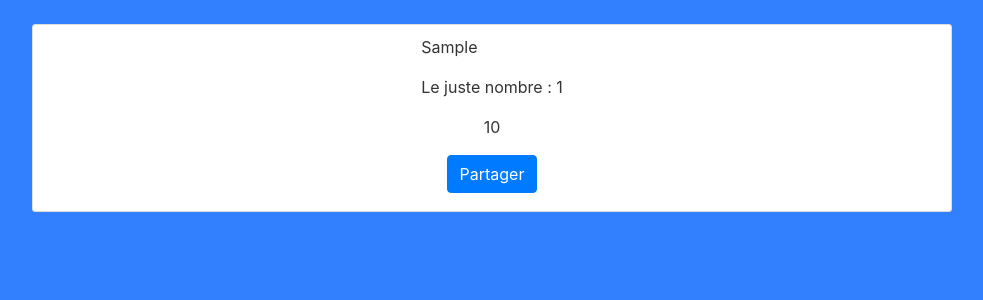
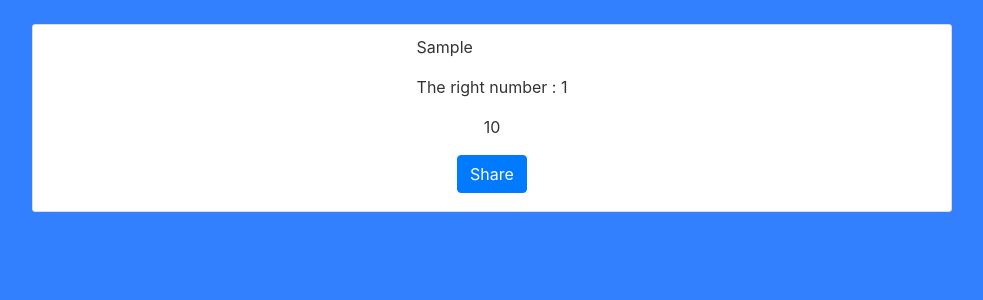
Before and after one commit to Tomzer42/django-find-bananas, a Django app: template find_bananas/templates/find_bananas/result.html in a window 1280 px wide. Shown: the part 56-356 px from the top of the page, without its empty margins (148-1131 px from the left). Run offline with Django 3.2, Linux system fonts and the light colour scheme; the template is opened without the code that fills it: most values are stand-ins (such as "Sample title", 1, 10 or a date in 2020); some libraries are stand-ins or nearby versions.

Commit message:
Translate in english

```diff
--- a/find_bananas/static/find_bananas/functions.js
+++ b/find_bananas/static/find_bananas/functions.js
@@ -28,8 +28,8 @@ const validRound1 = (nbBanana) => {
     document.getElementById("input1").style.display ='none';
     document.getElementById("result1").style.display ='block';
     let guess = document.getElementById('guess_number1');
-    resultat = "Différence de bananes : " + (parseInt(guess.value) - parseInt(nbBanana)).toString();
-    good_number = "Le juste nombre : " + nbBanana
+    resultat = "The banana gap : " + (parseInt(guess.value) - parseInt(nbBanana)).toString();
+    good_number = "The right number : " + nbBanana
     document.getElementById('text-result1').textContent = resultat;
     document.getElementById('text-banana1').textContent = good_number;
 }
@@ -39,8 +39,8 @@ const validRound2 = (nbBanana) => {
     document.getElementById("input2").style.display ='none';
     document.getElementById("result2").style.display ='block';
     let guess = document.getElementById('guess_number2');
-    resultat = "Différence de bananes : " + (parseInt(guess.value) - parseInt(nbBanana)).toString();
-    good_number = "Le juste nombre : " + nbBanana
+    resultat = "The banana gap : " + (parseInt(guess.value) - parseInt(nbBanana)).toString();
+    good_number = "The right number : " + nbBanana
     document.getElementById('text-result2').textContent = resultat;
     document.getElementById('text-banana2').textContent = good_number;
 }
@@ -56,10 +56,10 @@ const validRound3 = (nbBanana1, nbBanana2, nbBanana3) => {
     resultat2 = Math.abs(parseInt(guess2) - parseInt(nbBanana2));
     resultat3 = Math.abs(parseInt(guess3) - parseInt(nbBanana3));
     score = resultat1 + resultat2 + resultat3;
-    score_final = "Ton score final : " + score.toString() + " " + String.fromCodePoint( 127820 ) + String.fromCodePoint( 127820 ) + String.fromCodePoint( 127820 );
+    score_final = "Your final score : " + score.toString() + " " + String.fromCodePoint( 127820 ) + String.fromCodePoint( 127820 ) + String.fromCodePoint( 127820 );
     res3 = (parseInt(guess3) - parseInt(nbBanana3));
-    resultat = "Différence de bananes : " + res3.toString();
-    good_number = "Le juste nombre : " + nbBanana3
+    resultat = "The banana gap : " + res3.toString();
+    good_number = "The right number : " + nbBanana3
     document.getElementById('text-result3').textContent = resultat;
     document.getElementById('text-banana3').textContent = good_number;
     document.getElementById('score').textContent = score_final;
@@ -77,7 +77,7 @@ const copyText = (nbBanana1, nbBanana2, nbBanana3, guess1 = null, guess2 = null,
   resultat2 = Math.abs(parseInt(guess2) - parseInt(nbBanana2));
   resultat3 = Math.abs(parseInt(guess3) - parseInt(nbBanana3));
   score = resultat1 + resultat2 + resultat3;
-  const shareSentence = "FindBananas #1"
+  const shareSentence = "FindBananas #127"
     + "\n\u2022 Round 1 : " + resultat1.toString() + " " + String.fromCodePoint(127820)
     + "\n\u2022 Round 2 : " + resultat2.toString() + " " + String.fromCodePoint(127820)
     + "\n\u2022 Round 3 : " + resultat3.toString() + " " + String.fromCodePoint(127820)
--- a/find_bananas/templates/find_bananas/result.html
+++ b/find_bananas/templates/find_bananas/result.html
@@ -6,13 +6,13 @@
     <div class="content-section">
         <div id="result3" style="display:block;">
             <p id="text-result3">{{ result_round3 }}</p>
-            <p id="text-banana3">Le juste nombre : {{ dico.round3.number }}</p>
+            <p id="text-banana3">The right number : {{ dico.round3.number }}</p>
         </div>
         <div id="congrats" style="display:block;">
             <p id="score">{{ final_score }}</p>
         </div>
         <div id="share" style="display:block;">
-            <button onClick="copyText({{dico.round1.number}}, {{dico.round2.number}}, {{dico.round3.number}}, {{guess1}}, {{guess2}}, {{guess3}})" type="submit" class="btn btn-primary mb-2">Partager</button>
+            <button onClick="copyText({{dico.round1.number}}, {{dico.round2.number}}, {{dico.round3.number}}, {{guess1}}, {{guess2}}, {{guess3}})" type="submit" class="btn btn-primary mb-2">Share</button>
         </div>
     </div>
     <script src="{% static 'find_bananas/functions.js' %}"></script>
```
Also changed, not shown: find_bananas/templates/find_bananas/home.html (+5 -5 lines), db.sqlite3.
